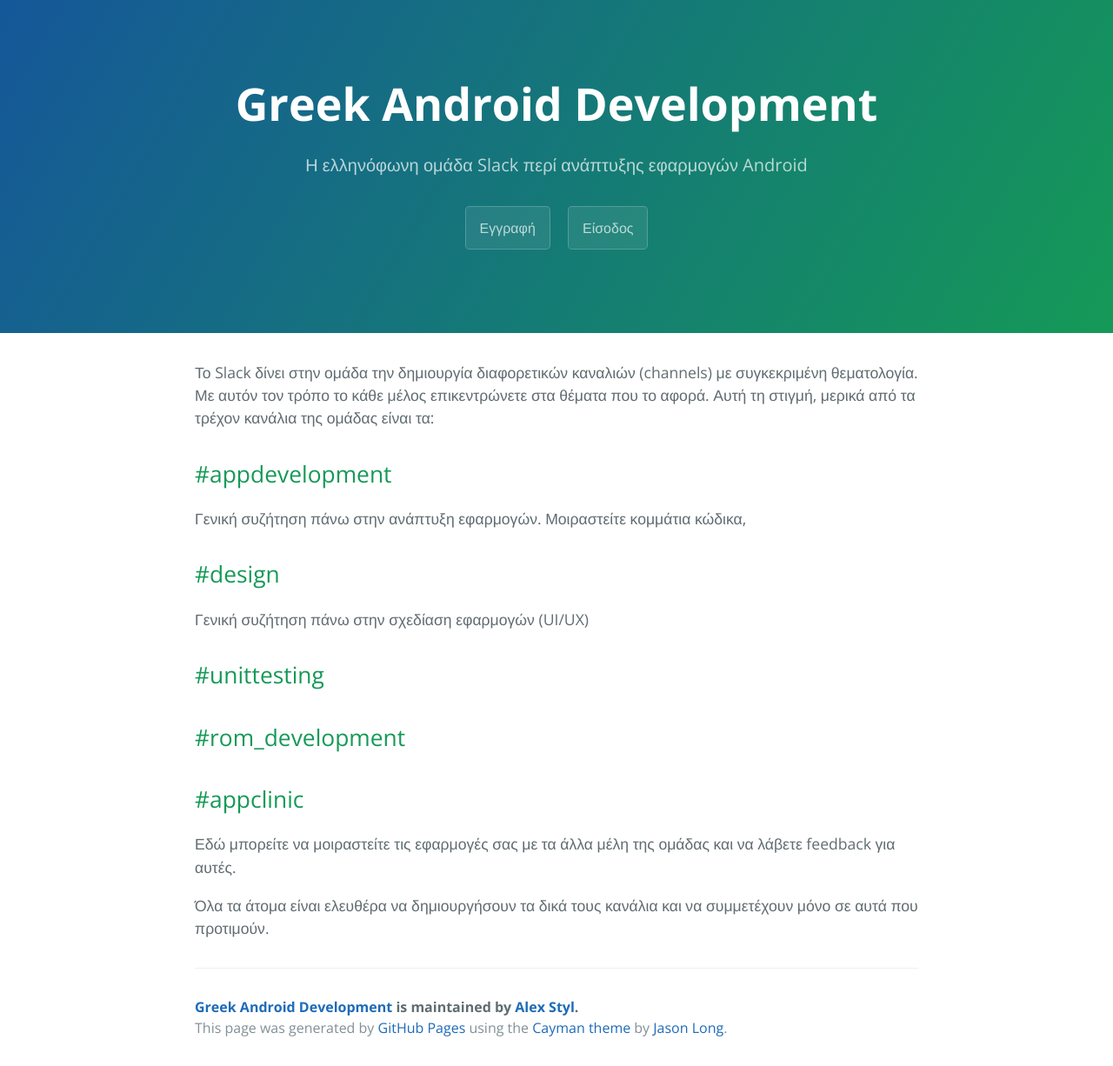
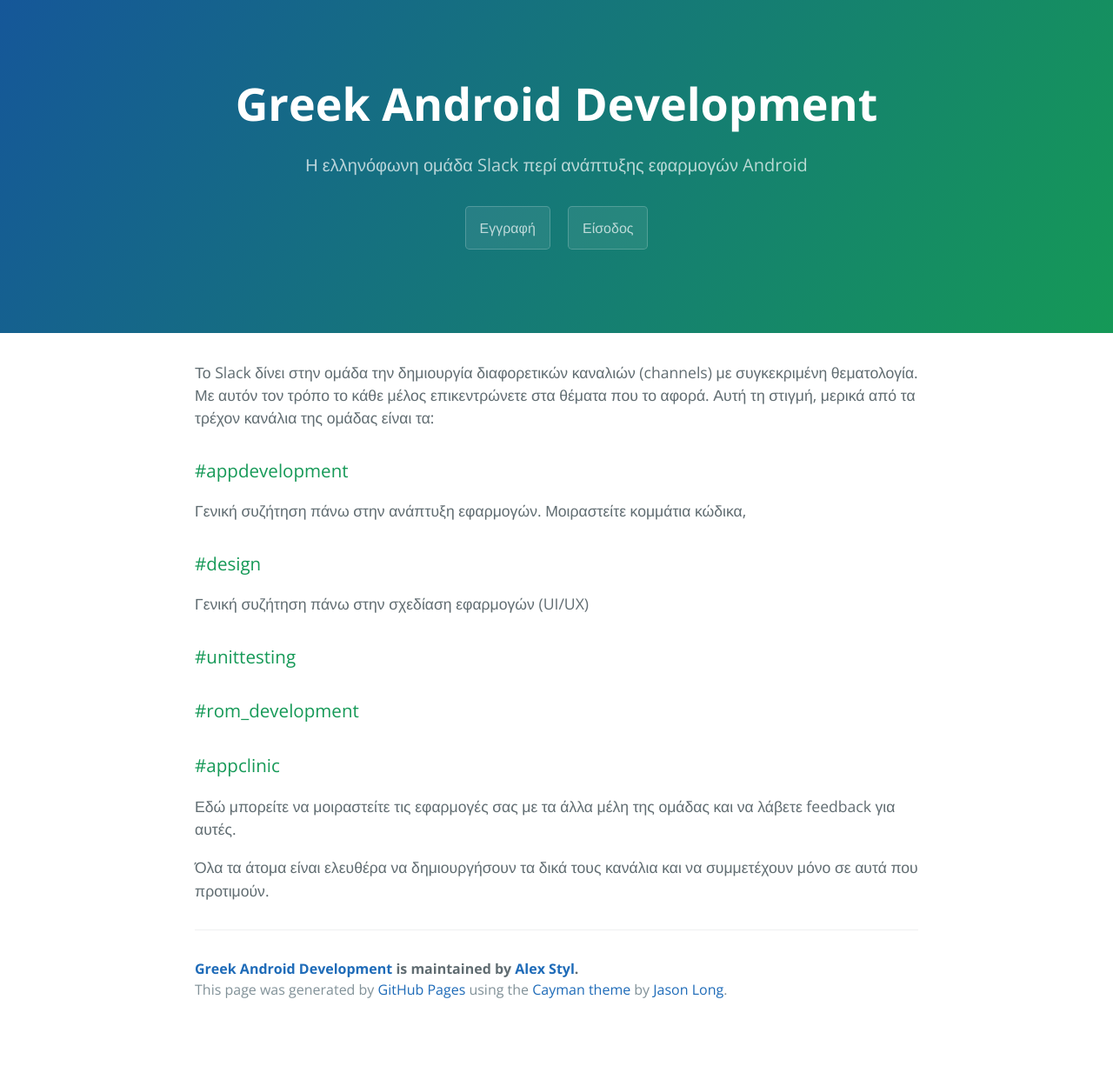
Before and after one commit to androiddevs-gr/androiddevs-gr.github.io, a Jekyll site: the page built from _posts/2016-04-20-channels.markdown, in a window 1280 px wide. Shown: the whole page at 87% size. Built offline with Jekyll 4.4.1, drawn with Linux system fonts in a browser that asks for light colours; Markdown is read by kramdown in place of the engine named in the settings; after the commit the page ends 1182 px from its top, so only the background shows below that.

Commit message:
h2 to h3

```diff
--- a/_posts/2016-04-20-channels.markdown
+++ b/_posts/2016-04-20-channels.markdown
@@ -9,16 +9,18 @@
 Με αυτόν τον τρόπο το κάθε μέλος επικεντρώνετε στα θέματα που το αφορά. Αυτή τη στιγμή, μερικά από τα τρέχον κανάλια της
 ομάδας είναι τα:
 
-<h2>#appdevelopment</h2>
+
+<h3>#appdevelopment</h3>
 Γενική συζήτηση πάνω στην ανάπτυξη εφαρμογών. Μοιραστείτε κομμάτια κώδικα,
 
-<h2>#design</h2>
+<h3>#design</h3>
 Γενική συζήτηση πάνω στην σχεδίαση εφαρμογών (UI/UX)
 
-<h2>#unittesting</h2>
-<h2>#rom_development</h2>
+<h3>#unittesting</h3>
+<h3>#rom_development</h3>
 
-<h2>#appclinic</h2>
+<h3>#appclinic</h3>
 Εδώ μπορείτε να μοιραστείτε τις εφαρμογές σας με τα άλλα μέλη της ομάδας και να λάβετε feedback για αυτές.
 
+
 Όλα τα άτομα είναι ελευθέρα να δημιουργήσουν τα δικά τους κανάλια και να συμμετέχουν μόνο σε αυτά που προτιμούν.
```
